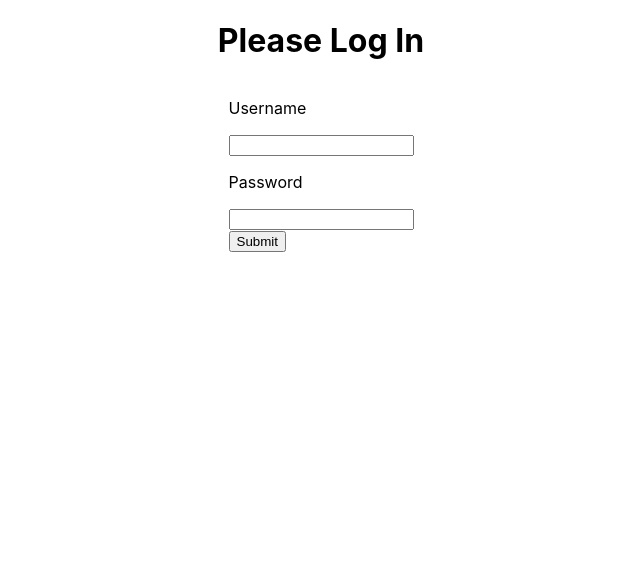
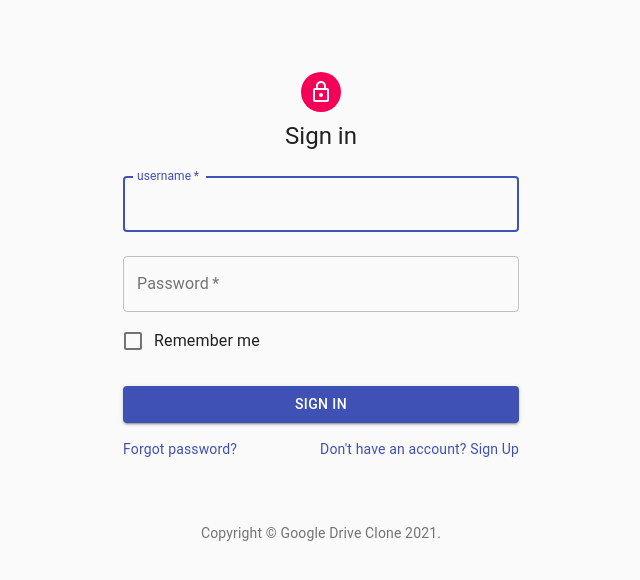
Before and after one commit to ravikiran-fullstack/google-drive-clone-front-end, a React (Create React App) app: page / in a window 1280 px wide. Shown: the top 580 px of the page, without its empty margins (319-959 px from the left). Built offline with nearby package versions, Linux system fonts and the light colour scheme.

Commit message:
Added material-ui to style the SignIn component

```diff
--- a/package.json
+++ b/package.json
@@ -4,6 +4,7 @@
   "private": true,
   "dependencies": {
     "@material-ui/core": "^4.11.3",
+    "@material-ui/icons": "^4.11.2",
     "@testing-library/jest-dom": "^5.11.9",
     "@testing-library/react": "^11.2.3",
     "@testing-library/user-event": "^12.6.2",
--- a/src/components/auth/signin/SignIn.js
+++ b/src/components/auth/signin/SignIn.js
@@ -1,63 +1,144 @@
 import React, { useState } from "react";
-import PropTypes from 'prop-types';
+import PropTypes from "prop-types";
+
+import Container from "@material-ui/core/Container";
+import Avatar from "@material-ui/core/Avatar";
+import Button from "@material-ui/core/Button";
+import CssBaseline from "@material-ui/core/CssBaseline";
+import TextField from "@material-ui/core/TextField";
+import FormControlLabel from "@material-ui/core/FormControlLabel";
+import Checkbox from "@material-ui/core/Checkbox";
+import Link from "@material-ui/core/Link";
+import Grid from "@material-ui/core/Grid";
+import Box from "@material-ui/core/Box";
+import LockOutlinedIcon from "@material-ui/icons/LockOutlined";
+import Typography from "@material-ui/core/Typography";
+
+import useStyles from "./styles";
 
 const signInUser = async (credentials) => {
   try {
-    console.log('signin user called')
-    const url = 'https://google-drive-clone-rk.herokuapp.com/login';
+    console.log("signin user called");
+    const url = "https://google-drive-clone-rk.herokuapp.com/login";
     //const url = 'http://localhost:8585/login';
     const response = await fetch(url, {
-                      method: 'POST',
-                      headers: {
-                        'Content-Type': 'application/json'
-                      },
-                      body: JSON.stringify(credentials)
-                    });
+      method: "POST",
+      headers: {
+        "Content-Type": "application/json",
+      },
+      body: JSON.stringify(credentials),
+    });
     const status = response.status;
-    console.log('res, status', response, status);
+    console.log("res, status", response, status);
     const data = await response.json();
-    console.log('data', data);
+    console.log("data", data);
     return data;
-  } catch(err){
-    console.log("login error",err);
+  } catch (err) {
+    console.log("login error", err);
   }
-}
+};
+
+const Copyright = () => {
+  return (
+    <Typography variant="body2" color="textSecondary" align="center">
+      {"Copyright © "}
+      <Link color="inherit" href="https://material-ui.com/">
+        Google Drive Clone
+      </Link>{" "}
+      {new Date().getFullYear()}
+      {"."}
+    </Typography>
+  );
+};
 
 const SignIn = ({ setToken }) => {
   const [username, setUsername] = useState();
   const [password, setPassword] = useState();
+  const classes = useStyles();
 
   const handleSubmit = async (e) => {
     e.preventDefault();
     const data = await signInUser({
-      username, password
+      username,
+      password,
     });
-    console.log('token', data);
-    setToken(data)
-  }
+    console.log("token", data);
+    setToken(data);
+  };
 
   return (
-    <div className="login-wrapper">
-      <h1>Please Log In</h1>
-      <form onSubmit={handleSubmit}>
-        <label>
-          <p>Username</p>
-          <input type="email" onChange={e => setUsername(e.target.value)} required/>
-        </label>
-        <label>
-          <p>Password</p>
-          <input type="password" onChange={e => setPassword(e.target.value)} required/>
-        </label>
-        <div>
-          <button type="submit">Submit</button>
+    <>
+      <Container component="main" maxWidth="xs">
+        <CssBaseline />
+        <div className={classes.paper}>
+          <Avatar className={classes.avatar}>
+            <LockOutlinedIcon />
+          </Avatar>
+          <Typography component="h1" variant="h5">
+            Sign in
+          </Typography>
+          <form className={classes.form} onSubmit={handleSubmit} noValidate={ false }>
+            <TextField
+              variant="outlined"
+              margin="normal"
+              required
+              fullWidth
+              id="email"
+              label="username"
+              name="email"
+              autoComplete="email"
+              autoFocus
+              onChange={(e) => setUsername(e.target.value)}
+            />
+            <TextField
+              variant="outlined"
+              margin="normal"
+              required
+              fullWidth
+              name="password"
+              label="Password"
+              type="password"
+              id="password"
+              autoComplete="current-password"
+              onChange={(e) => setPassword(e.target.value)}
+            />
+            <FormControlLabel
+              control={<Checkbox value="remember" color="primary" />}
+              label="Remember me"
+            />
+            <Button
+              type="submit"
+              fullWidth
+              variant="contained"
+              color="primary"
+              className={classes.submit}
+            >
+              Sign In
+            </Button>
+            <Grid container>
+              <Grid item xs>
+                <Link href="#" variant="body2">
+                  Forgot password?
+                </Link>
+              </Grid>
+              <Grid item>
+                <Link href="#" variant="body2">
+                  {"Don't have an account? Sign Up"}
+                </Link>
+              </Grid>
+            </Grid>
+          </form>
         </div>
-      </form>
-    </div>
+        <Box mt={8}>
+          <Copyright />
+        </Box>
+      </Container>
+    </>
   );
 };
 
 SignIn.propTypes = {
-  setToken: PropTypes.func.isRequired
-}
+  setToken: PropTypes.func.isRequired,
+};
 
 export default SignIn;
--- /dev/null
+++ b/src/components/auth/signin/styles.js
@@ -0,0 +1,21 @@
+import { makeStyles } from '@material-ui/core/styles';
+
+export default makeStyles((theme) => ({
+  paper: {
+    marginTop: theme.spacing(8),
+    display: 'flex',
+    flexDirection: 'column',
+    alignItems: 'center',
+  },
+  avatar: {
+    margin: theme.spacing(1),
+    backgroundColor: theme.palette.secondary.main,
+  },
+  form: {
+    width: '100%', // Fix IE 11 issue.
+    marginTop: theme.spacing(1),
+  },
+  submit: {
+    margin: theme.spacing(3, 0, 2),
+  },
+}));
--- a/src/hooks/useToken.js
+++ b/src/hooks/useToken.js
@@ -2,14 +2,14 @@
 
 const useToken = () => {
   const getToken = () => {
-    const tokenString = sessionStorage.getItem('token');
+    const tokenString = localStorage.getItem('token');
 
     console.log(tokenString);
     return tokenString ? tokenString: null;
   }
 
   const saveToken = userToken => {
-    sessionStorage.setItem('token', JSON.stringify(userToken));
+    localStorage.setItem('token', JSON.stringify(userToken));
     setToken(userToken.token);
   };
 
```
Also changed, not shown: 2 other files (tests, documents, lock files or other folders).
